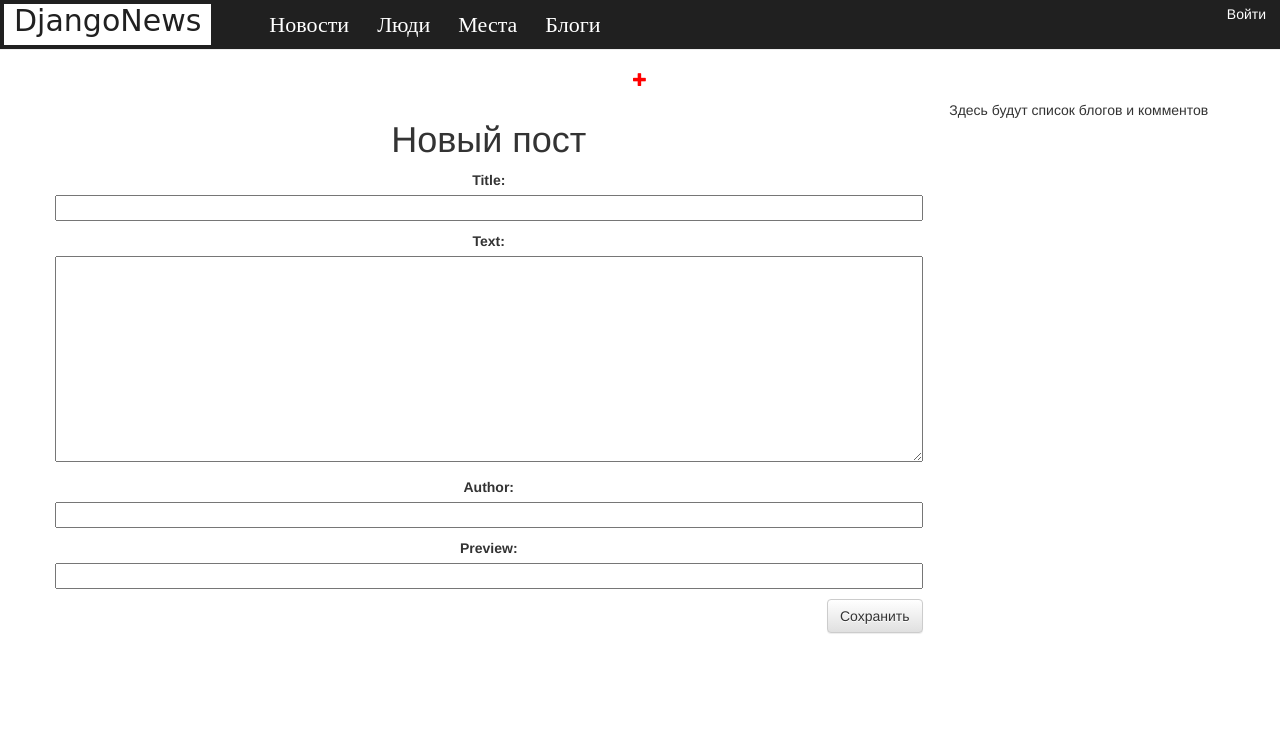
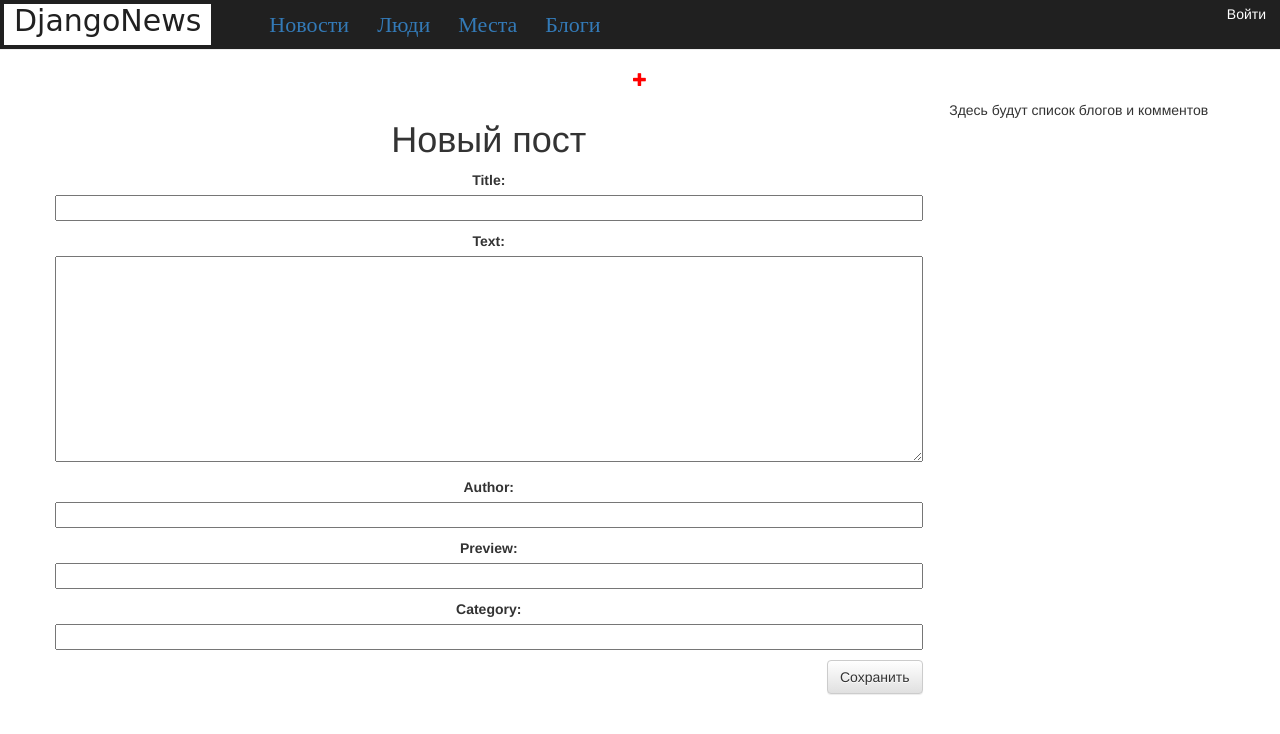
Before and after one commit to vberesnev/bervok, a Django app: page /post/new/ in a window 1280 px wide. Shown: the top 734 px of the page. Run offline with Django 3.2, Linux system fonts and the light colour scheme; parts of the project's set-up code (start-up, migrations or seed data) failed here and were passed over; some libraries are stand-ins or nearby versions.

Commit message:
post category

```diff
--- a/news/forms.py
+++ b/news/forms.py
@@ -5,7 +5,7 @@ class PostForm(forms.ModelForm):
 
     class Meta:
         model = Post
-        fields = ('title', 'text', 'author', 'preview' )
+        fields = ('title', 'text', 'author', 'preview', 'category' )
 
 
 
--- a/news/models.py
+++ b/news/models.py
@@ -12,6 +12,7 @@ class Post(models.Model):
             default=timezone.now)
     published_date = models.DateTimeField(blank=True, null=True)
     preview = models.CharField(max_length=200)
+    category = models.CharField(max_length=50)
 
     def publish(self):
         self.published_date = timezone.now()
--- a/news/templates/news/base.html
+++ b/news/templates/news/base.html
@@ -15,10 +15,10 @@
             </div>
             <div id="menu">
                 <ul>
-                    <li>Новости</li>
-                    <li>Люди</li>
-                    <li>Места</li>
-                    <li>Блоги</li>
+                    <li><a href="{% url 'news.views.post_by_category' category='news' %}">Новости</a></li>
+                    <li><a href="{% url 'news.views.post_by_category' category='people' %}">Люди</a></li>
+                    <li><a href="{% url 'news.views.post_by_category' category='places' %}">Места</a></li>
+                    <li><a href="{% url 'news.views.post_by_category' category='blogs'  %}">Блоги</a></li>
                 </ul>
             </div>
             <div id='auth'>
--- a/news/templates/news/news_list.html
+++ b/news/templates/news/news_list.html
@@ -10,10 +10,11 @@
             <div>
             	<span class="post_author">Автор: {{ post.author }} </span>
             	<span class="post_date">  {{ post.published_date }} </span>
+                <span class="post_category">  {{ post.category }} </span>
             </div>
             <div class="intro">
             	<a href="{% url 'post_detail' pk=post.pk %}">
-            		<img src="/static/img/news_img/pic.jpg" class="img-responsive img-circle" >
+            		<img src="/static/img/news_img/pic.jpg" class="img-responsive" >
             	</a>
             </div>
             <div class="preview panel-body">
--- a/news/urls.py
+++ b/news/urls.py
@@ -7,6 +7,7 @@ urlpatterns = [
     url(r'^post/new/$', views.post_new, name='post_new'),
     url(r'^post/(?P<pk>[0-9]+)/edit/$', views.post_edit, name='post_edit'),
     url(r'^post/(?P<pk>[0-9]+)/dlt/$', views.post_dlt, name='post_dlt'),
+    url(r'^post/(?P<category>\w+)/$', views.post_by_category, name='post_by_category'),
 
   	#url(r'^post/(?P<pk>[0-9]+)/comment/$', views.comment_new, name='comment_new'),
  	#url(r'^post/(?P<pk>[0-9]+)/comment/(?P<id>[0-9]+)/dlt/$', views.comment_dlt, name='comment_dlt'),
--- a/news/views.py
+++ b/news/views.py
@@ -12,14 +12,14 @@ from django.contrib import auth
 # Список всех новостей
 def news_list(request):
     posts = Post.objects.filter(published_date__lte=timezone.now()).order_by('published_date')
-    return render(request, 'news/news_list.html', {'posts': posts, 'username': auth.get_user(request).username})
+    return render(request, 'news/news_list.html', {'posts': posts})
 
 # Новость подробно
 def post_detail(request, pk):
     post = get_object_or_404(Post, pk=pk)
-   # form = CommentForm()
+    #form = CommentForm()
     #return render(request, 'news/post_detail.html', {'post': post, 'form': form, 'username': auth.get_user(request).username})
-    return render(request, 'news/post_detail.html', {'post': post, 'username': auth.get_user(request).username})
+    return render(request, 'news/post_detail.html', {'post': post})
 
 # Создание новой новости
 def post_new(request):
@@ -33,7 +33,7 @@ def post_new(request):
             return redirect('news.views.post_detail', pk=post.pk)
     else:
         form = PostForm()
-    return render(request, 'news/post_edit.html', {'form': form, 'username': auth.get_user(request).username})
+    return render(request, 'news/post_edit.html', {'form': form})
 
 # изменение новости
 def post_edit(request, pk):
@@ -42,18 +42,22 @@ def post_edit(request, pk):
         form = PostForm(request.POST, instance=post)
         if form.is_valid():
             post = form.save(commit=False)
-            post.author = request.user
             #post.published_date = timezone.now()
             post.save()
             return redirect('news.views.post_detail', pk=post.pk)
     else:
         form = PostForm(instance=post)
-    return render(request, 'news/post_edit.html', {'form': form, 'username': auth.get_user(request).username})
+    return render(request, 'news/post_edit.html', {'form': form})
 
 # Удаление новости
 def post_dlt(request, pk):
     post = get_object_or_404(Post, pk=pk).delete()
     return redirect('news.views.news_list')
+
+def post_by_category(request, category):
+    posts = Post.objects.filter(category=category).order_by('published_date')
+    return render(request, 'news/news_list.html', {'posts': posts})
+
 
 ############################# КОММЕНТАРИИ ########################################
 
```
Also changed, not shown: news/templates/news/post_detail.html (+8 -2 lines), news/migrations/0006_post_category.py (added).
